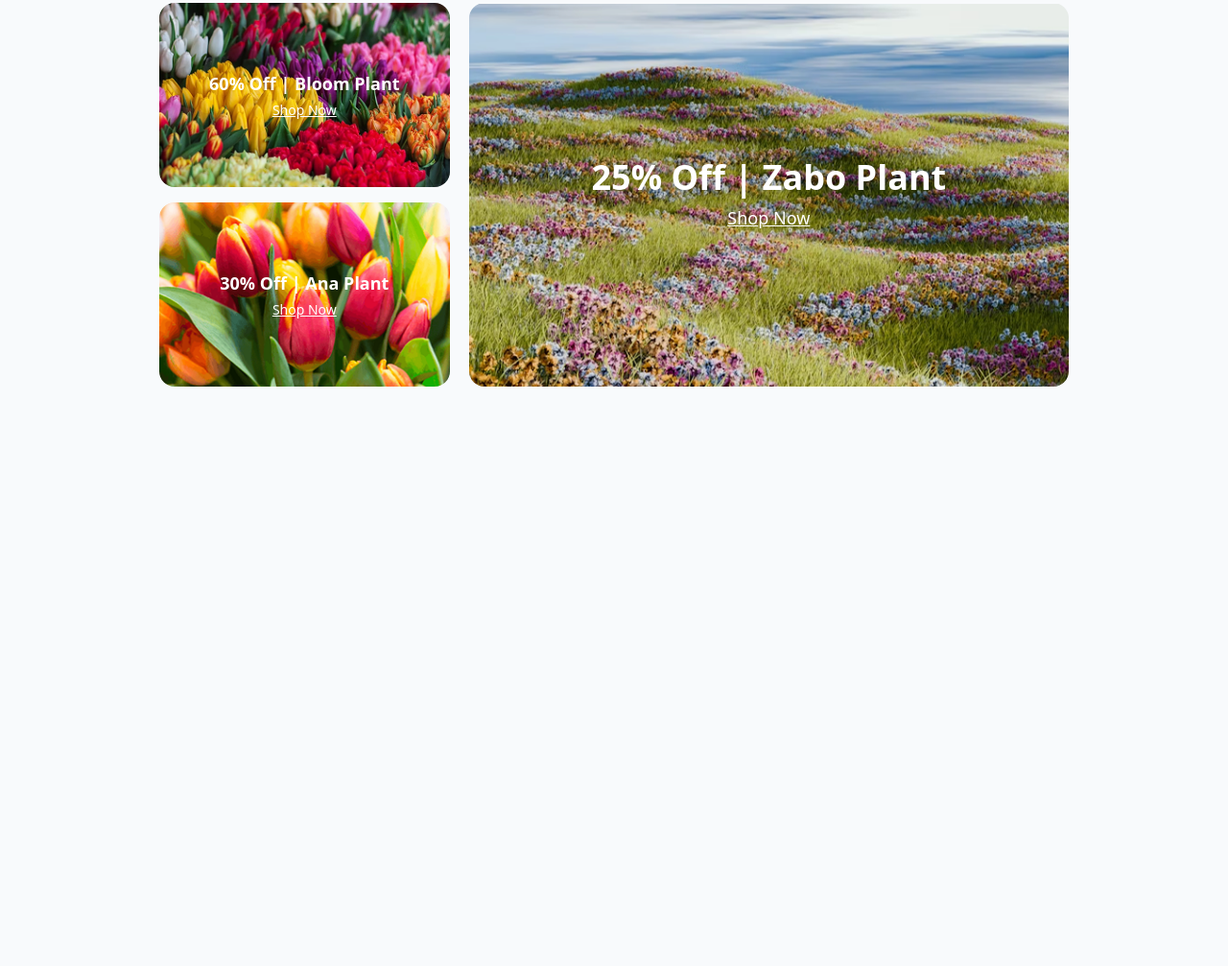
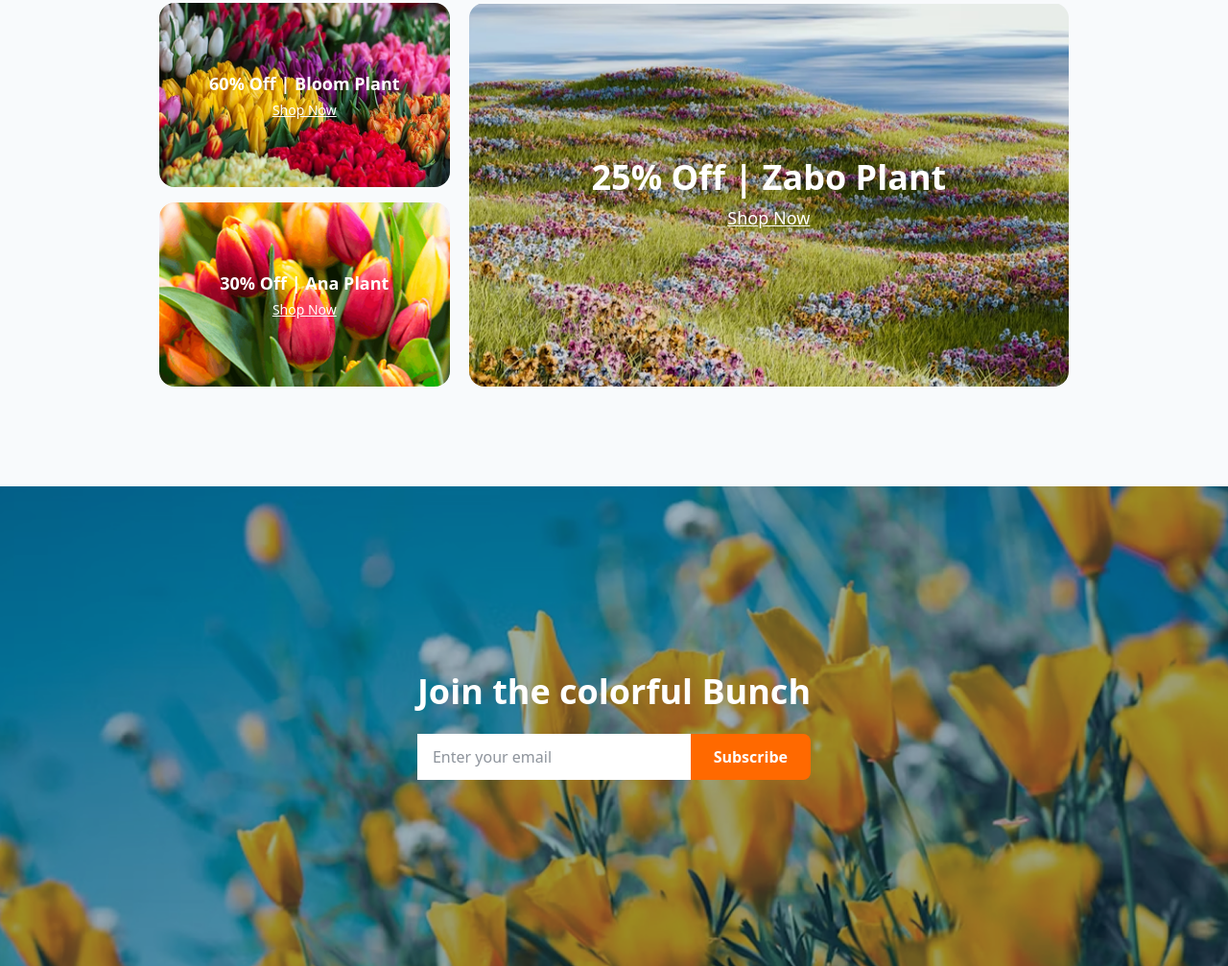
Before and after one commit to humu24004003/flower-shop-assignment, a plain HTML site: page index.html in a window 1280 px wide. Shown: the part 3437-4444 px from the top of the page at 96% size. Before the commit the page ends 3944 px from the top, so only its background shows below. Drawn offline with nearby package versions, Linux system fonts and the light colour scheme.

Commit message:
add the newsletter-part

```diff
--- a/index.html
+++ b/index.html
@@ -254,6 +254,24 @@
             </div>
         </div>
     </section>
+    <section
+        class="bg-[url('assets/news-letter-bg.png')] bg-cover bg-center min-h-[500px] flex items-center justify-center">
+        <div class="text-center">
+            <h1 class="text-white text-4xl font-bold">Join the colorful Bunch</h1>
+            <form class="flex w-full mt-6">
+                <input type="email" placeholder="Enter your email" class="w-full px-4 py-3   text-gray-800  bg-white"
+                    required />
+                <button type="submit"
+                    class="bg-orange-500 text-white font-semibold px-6 py-3 rounded-r-lg whitespace-nowrap transition-colors">
+                    Subscribe
+                </button>
+            </form>
+
+
+
+        </div>
+    </section>
+
 </body>
 
-</html
+</html>
```
